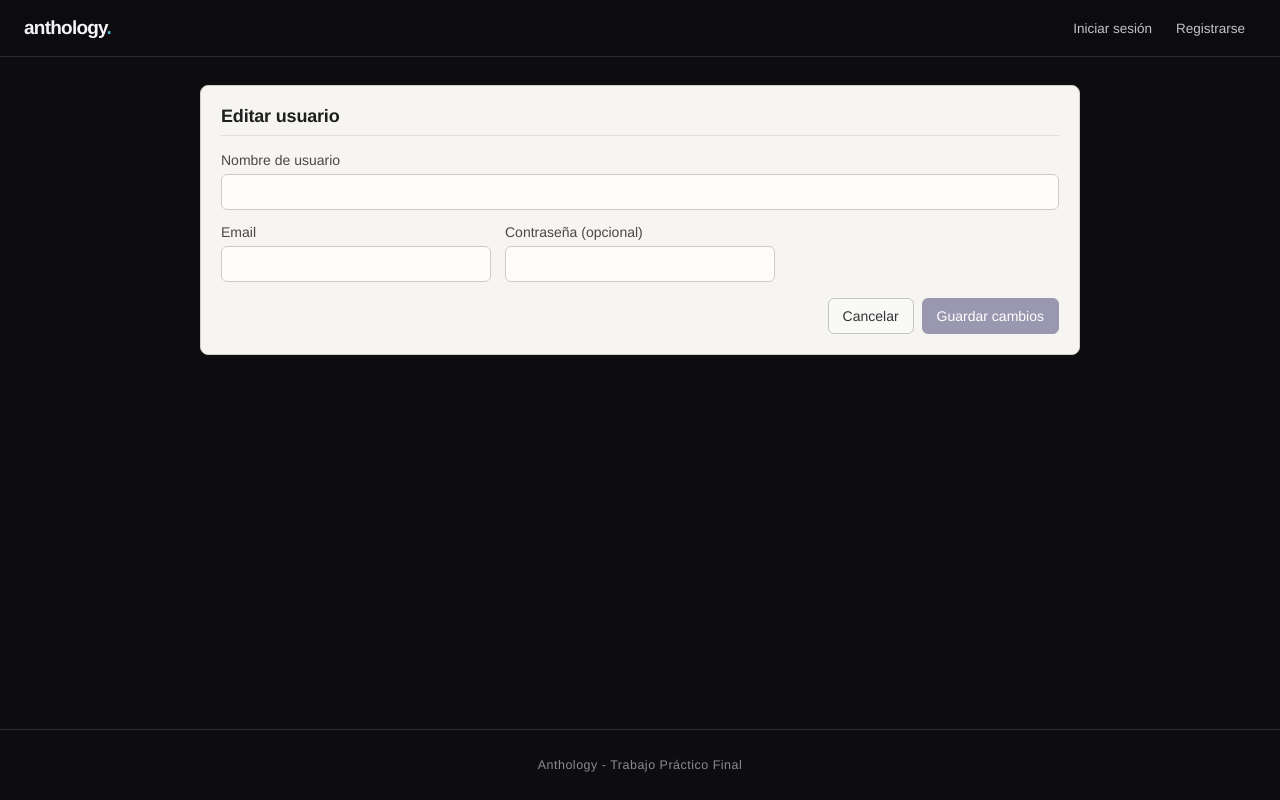
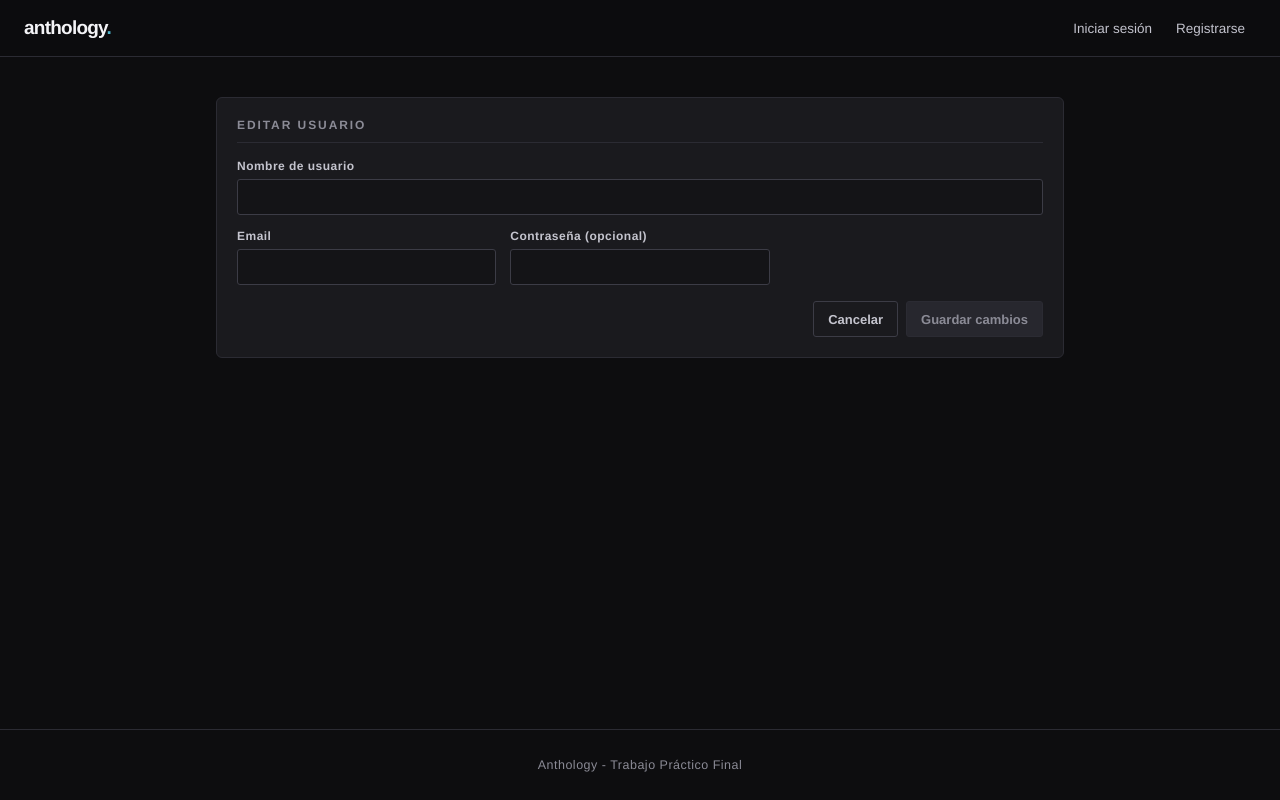
Before and after one commit to rodrigo-sys/anthology-front, an Angular app: page /user-edit in a window 1280 px wide. Built offline with nearby package versions, Linux system fonts and the light colour scheme.

Commit message:
rediseña usuarios

```diff
--- a/src/app/components/user-create/user-create.css
+++ b/src/app/components/user-create/user-create.css
@@ -6,25 +6,29 @@
   width: 100%;
   max-width: 880px;
   margin: 0 auto;
-  padding: 28px 16px 40px;
+  padding: 40px 16px 64px;
+  box-sizing: border-box;
 }
 
 .card {
   display: flex;
   flex-direction: column;
   gap: 16px;
-  background: #f6f5f1;
-  border: 1px solid #d2cfc6;
-  border-radius: 8px;
   padding: 20px;
+  background: var(--surface);
+  border: 1px solid var(--line);
+  border-radius: var(--radius-md);
 }
 
 h2 {
   margin: 0;
-  padding-bottom: 8px;
-  border-bottom: 1px solid #e2dfd6;
-  font-size: 18px;
-  color: #1f1f1f;
+  padding-bottom: 10px;
+  border-bottom: 1px solid var(--line);
+  font-size: 12px;
+  font-weight: 700;
+  letter-spacing: 0.16em;
+  text-transform: uppercase;
+  color: var(--muted);
 }
 
 .form-grid {
@@ -44,17 +48,19 @@ h2 {
 }
 
 label {
-  font-size: 14px;
-  color: #4a4842;
+  font-size: 12px;
+  font-weight: 600;
+  letter-spacing: 0.04em;
+  color: var(--text-2);
 }
 
 input {
   height: 36px;
-  padding: 7px 10px;
-  border: 1px solid #cfccc3;
-  border-radius: 6px;
-  background: #fffdf9;
-  color: #222;
+  padding: 7px 11px;
+  border: 1px solid var(--line-strong);
+  border-radius: var(--radius);
+  background: var(--bg-elev);
+  color: var(--text);
   font: inherit;
   font-size: 14px;
   box-sizing: border-box;
@@ -62,20 +68,21 @@ input {
 
 input:focus {
   outline: none;
-  border-color: #6f6d66;
+  border-color: var(--accent);
+  box-shadow: 0 0 0 3px var(--accent-soft);
 }
 
 .error {
-  color: #a9443c;
+  color: #f0a3a3;
   font-size: 12px;
 }
 
 .server-error {
   margin: 0;
-  padding: 8px 10px;
-  border: 1px solid #e0bdb9;
-  border-radius: 6px;
-  background: #faeceb;
+  padding: 9px 11px;
+  border: 1px solid rgba(229, 115, 115, 0.4);
+  border-radius: var(--radius);
+  background: rgba(229, 115, 115, 0.12);
   font-size: 13px;
 }
 
@@ -88,23 +95,26 @@ input:focus {
 button {
   height: 36px;
   padding: 7px 14px;
-  border: 1px solid #3f3d56;
-  border-radius: 6px;
-  background: #3f3d56;
-  color: #fff;
+  border: 1px solid var(--accent);
+  border-radius: var(--radius);
+  background: var(--accent);
+  color: #04222a;
   font: inherit;
-  font-size: 14px;
-  font-weight: 500;
+  font-size: 13px;
+  font-weight: 600;
   cursor: pointer;
   box-sizing: border-box;
+  transition: background 0.12s ease, border-color 0.12s ease, color 0.12s ease;
 }
 
 button:hover {
-  background: #343249;
+  background: var(--accent-strong);
+  border-color: var(--accent-strong);
 }
 
 button:disabled {
-  background: #9a98b0;
-  border-color: #9a98b0;
+  background: var(--surface-3);
+  border-color: var(--line);
+  color: var(--muted);
   cursor: not-allowed;
 }
--- a/src/app/components/user-edit/user-edit.css
+++ b/src/app/components/user-edit/user-edit.css
@@ -6,7 +6,8 @@
   width: 100%;
   max-width: 880px;
   margin: 0 auto;
-  padding: 28px 16px 40px;
+  padding: 40px 16px 64px;
+  box-sizing: border-box;
 }
 
 :host-context(.edicion) .page {
@@ -18,18 +19,21 @@
   display: flex;
   flex-direction: column;
   gap: 16px;
-  background: #f6f5f1;
-  border: 1px solid #d2cfc6;
-  border-radius: 8px;
   padding: 20px;
+  background: var(--surface);
+  border: 1px solid var(--line);
+  border-radius: var(--radius-md);
 }
 
 h2 {
   margin: 0;
-  padding-bottom: 8px;
-  border-bottom: 1px solid #e2dfd6;
-  font-size: 18px;
-  color: #1f1f1f;
+  padding-bottom: 10px;
+  border-bottom: 1px solid var(--line);
+  font-size: 12px;
+  font-weight: 700;
+  letter-spacing: 0.16em;
+  text-transform: uppercase;
+  color: var(--muted);
 }
 
 .form-grid {
@@ -49,17 +53,19 @@ h2 {
 }
 
 label {
-  font-size: 14px;
-  color: #4a4842;
+  font-size: 12px;
+  font-weight: 600;
+  letter-spacing: 0.04em;
+  color: var(--text-2);
 }
 
 input {
   height: 36px;
-  padding: 7px 10px;
-  border: 1px solid #cfccc3;
-  border-radius: 6px;
-  background: #fffdf9;
-  color: #222;
+  padding: 7px 11px;
+  border: 1px solid var(--line-strong);
+  border-radius: var(--radius);
+  background: var(--bg-elev);
+  color: var(--text);
   font: inherit;
   font-size: 14px;
   box-sizing: border-box;
@@ -67,20 +73,21 @@ input {
 
 input:focus {
   outline: none;
-  border-color: #6f6d66;
+  border-color: var(--accent);
+  box-shadow: 0 0 0 3px var(--accent-soft);
 }
 
 .error {
-  color: #a9443c;
+  color: #f0a3a3;
   font-size: 12px;
 }
 
 .server-error {
   margin: 0;
-  padding: 8px 10px;
-  border: 1px solid #e0b4ae;
-  border-radius: 6px;
-  background: #fbeceb;
+  padding: 9px 11px;
+  border: 1px solid rgba(229, 115, 115, 0.4);
+  border-radius: var(--radius);
+  background: rgba(229, 115, 115, 0.12);
   font-size: 13px;
 }
 
@@ -93,34 +100,39 @@ input:focus {
 button {
   height: 36px;
   padding: 7px 14px;
-  border: 1px solid #3f3d56;
-  border-radius: 6px;
-  background: #3f3d56;
-  color: #fff;
+  border: 1px solid var(--accent);
+  border-radius: var(--radius);
+  background: var(--accent);
+  color: #04222a;
   font: inherit;
-  font-size: 14px;
-  font-weight: 500;
+  font-size: 13px;
+  font-weight: 600;
   cursor: pointer;
   box-sizing: border-box;
+  transition: background 0.12s ease, border-color 0.12s ease, color 0.12s ease;
 }
 
 button:hover {
-  background: #343249;
+  background: var(--accent-strong);
+  border-color: var(--accent-strong);
 }
 
 button:disabled {
-  background: #9a98b0;
-  border-color: #9a98b0;
+  background: var(--surface-3);
+  border-color: var(--line);
+  color: var(--muted);
   cursor: not-allowed;
 }
 
 button.secondary {
-  background: #f9f9f7;
-  border-color: #c5c5bf;
-  color: #333;
-  font-weight: 400;
+  background: transparent;
+  border-color: var(--line-strong);
+  color: var(--text-2);
+  font-weight: 600;
 }
 
 button.secondary:hover {
-  background: #ecece8;
+  background: var(--surface-2);
+  border-color: var(--accent);
+  color: var(--accent-strong);
 }
--- a/src/app/components/user-list/user-list.css
+++ b/src/app/components/user-list/user-list.css
@@ -6,18 +6,21 @@
   width: 100%;
   max-width: 880px;
   margin: 0 auto;
-  padding: 28px 16px 40px;
+  padding: 40px 16px 64px;
   display: flex;
   flex-direction: column;
-  gap: 20px;
+  gap: 24px;
+  box-sizing: border-box;
 }
 
 h1 {
   margin: 0;
-  padding-bottom: 10px;
-  border-bottom: 1px solid #c4c2bb;
-  font-size: 22px;
-  color: #2f2f2f;
+  padding-bottom: 14px;
+  border-bottom: 1px solid var(--line);
+  font-size: clamp(26px, 3.6vw, 34px);
+  font-weight: 800;
+  letter-spacing: -0.03em;
+  color: var(--text);
 }
 
 .user-list {
@@ -29,60 +32,68 @@ h1 {
 button {
   height: 36px;
   padding: 7px 14px;
-  border: 1px solid #3f3d56;
-  border-radius: 6px;
-  background: #3f3d56;
-  color: #fff;
+  border: 1px solid var(--accent);
+  border-radius: var(--radius);
+  background: var(--accent);
+  color: #04222a;
   font: inherit;
-  font-size: 14px;
-  font-weight: 500;
+  font-size: 13px;
+  font-weight: 600;
   cursor: pointer;
   box-sizing: border-box;
+  transition: background 0.12s ease, border-color 0.12s ease, color 0.12s ease;
 }
 
 button:hover {
-  background: #343249;
+  background: var(--accent-strong);
+  border-color: var(--accent-strong);
 }
 
 button.secundario {
-  background: #f9f9f7;
-  border-color: #c5c5bf;
-  color: #333;
-  font-weight: 400;
+  background: transparent;
+  border-color: var(--line-strong);
+  color: var(--text-2);
+  font-weight: 600;
 }
 
 button.secundario:hover {
-  background: #ecece8;
+  background: var(--surface-2);
+  border-color: var(--accent);
+  color: var(--accent-strong);
 }
 
 button.eliminar {
-  background: #f9f9f7;
-  border-color: #d8b4af;
-  color: #a9443c;
-  font-weight: 400;
+  background: transparent;
+  border-color: rgba(229, 115, 115, 0.4);
+  color: #f0a3a3;
+  font-weight: 600;
 }
 
 button.eliminar:hover {
-  background: #f8eeec;
+  background: rgba(229, 115, 115, 0.12);
+  border-color: rgba(229, 115, 115, 0.6);
 }
 
 .buscador {
   display: flex;
   flex-wrap: wrap;
   gap: 12px;
-  background: #f4f4f2;
-  border: 1px solid #d4d4cf;
-  border-radius: 8px;
   padding: 16px;
+  background: var(--surface);
+  border: 1px solid var(--line);
+  border-radius: var(--radius-md);
 }
 
 .buscador > h3 {
   flex-basis: 100%;
   margin: 0;
-  padding-bottom: 8px;
-  border-bottom: 1px solid #e0e0dc;
-  font-size: 16px;
-  color: #1f1f1f;
+  padding-bottom: 10px;
+  border-bottom: 1px solid var(--line);
+  font-size: 12px;
+  font-weight: 700;
+  letter-spacing: 0.16em;
+  text-transform: uppercase;
+  color: var(--muted);
 }
 
 .campo {
@@ -93,17 +104,19 @@ button.eliminar:hover {
 }
 
 .campo label {
-  font-size: 13px;
-  color: #4a4842;
+  font-size: 12px;
+  font-weight: 600;
+  letter-spacing: 0.04em;
+  color: var(--text-2);
 }
 
 .campo input {
   height: 36px;
-  padding: 7px 10px;
-  border: 1px solid #c9c9c3;
-  border-radius: 6px;
-  background: #fbfbfa;
-  color: #222;
+  padding: 7px 11px;
+  border: 1px solid var(--line-strong);
+  border-radius: var(--radius);
+  background: var(--bg-elev);
+  color: var(--text);
   font: inherit;
   font-size: 14px;
   box-sizing: border-box;
@@ -111,7 +124,8 @@ button.eliminar:hover {
 
 .campo input:focus {
   outline: none;
-  border-color: #6f6d66;
+  border-color: var(--accent);
+  box-shadow: 0 0 0 3px var(--accent-soft);
 }
 
 .buscador > .boton {
@@ -122,18 +136,22 @@ button.eliminar:hover {
 
 .error {
   margin: 0;
-  color: #a9443c;
-  font-size: 14px;
+  padding: 9px 11px;
+  border: 1px solid rgba(229, 115, 115, 0.4);
+  border-radius: var(--radius);
+  background: rgba(229, 115, 115, 0.12);
+  color: #ffb4b4;
+  font-size: 13px;
 }
 
 .resultado {
   margin: 0;
   padding: 12px 14px;
-  background: #f0eee7;
-  border-left: 3px solid #6f6d66;
-  border-radius: 4px;
+  background: var(--surface-2);
+  border-left: 3px solid var(--accent);
+  border-radius: var(--radius);
   font-size: 14px;
-  color: #3f3f3a;
+  color: var(--text-2);
 }
 
 .lista {
@@ -146,20 +164,20 @@ button.eliminar:hover {
   display: flex;
   flex-direction: column;
   gap: 6px;
-  background: #f6f5f1;
-  border: 1px solid #d2cfc6;
-  border-radius: 8px;
   padding: 16px;
+  background: var(--surface);
+  border: 1px solid var(--line);
+  border-radius: var(--radius-md);
 }
 
 .tarjeta strong {
   font-size: 17px;
-  color: #1f1f1f;
+  color: var(--text);
 }
 
 .tarjeta > span {
   font-size: 14px;
-  color: #5d5a52;
+  color: var(--muted);
 }
 
 .tarjeta .acciones {
@@ -173,5 +191,6 @@ button.eliminar:hover {
   grid-column: 1 / -1;
   padding: 16px;
   text-align: center;
-  color: #666;
+  color: var(--muted);
+  font-size: 14px;
 }
```
